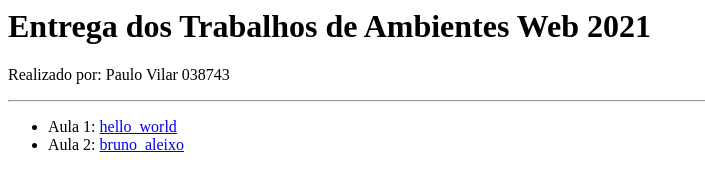
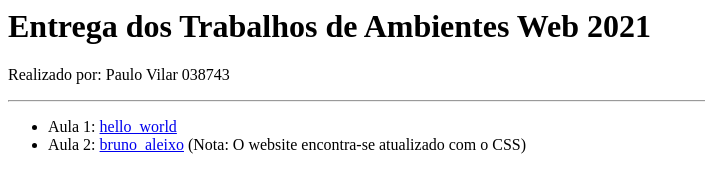
Before and after one commit to paulo-vilar/entregas, a plain HTML site: page index.html in a window 1280 px wide. Shown: the whole page, without its empty margins (0-705 px from the left). Drawn offline with Linux system fonts and the light colour scheme.

Commit message:
Update index.html

```diff
--- a/index.html
+++ b/index.html
@@ -9,7 +9,7 @@
 		<hr>
 		<ul>
 			<li>Aula 1: <a href="https://github.com/paulo-vilar/hello_world">hello_world</a></li>
-			<li>Aula 2: <a href="https://paulo-vilar.github.io/bruno-aleixo/">bruno_aleixo</a></li>
+			<li>Aula 2: <a href="https://paulo-vilar.github.io/bruno-aleixo/">bruno_aleixo</a> (Nota: O website encontra-se atualizado com o CSS)</li>
 		</ul>
 	</body>
 </html>
```
